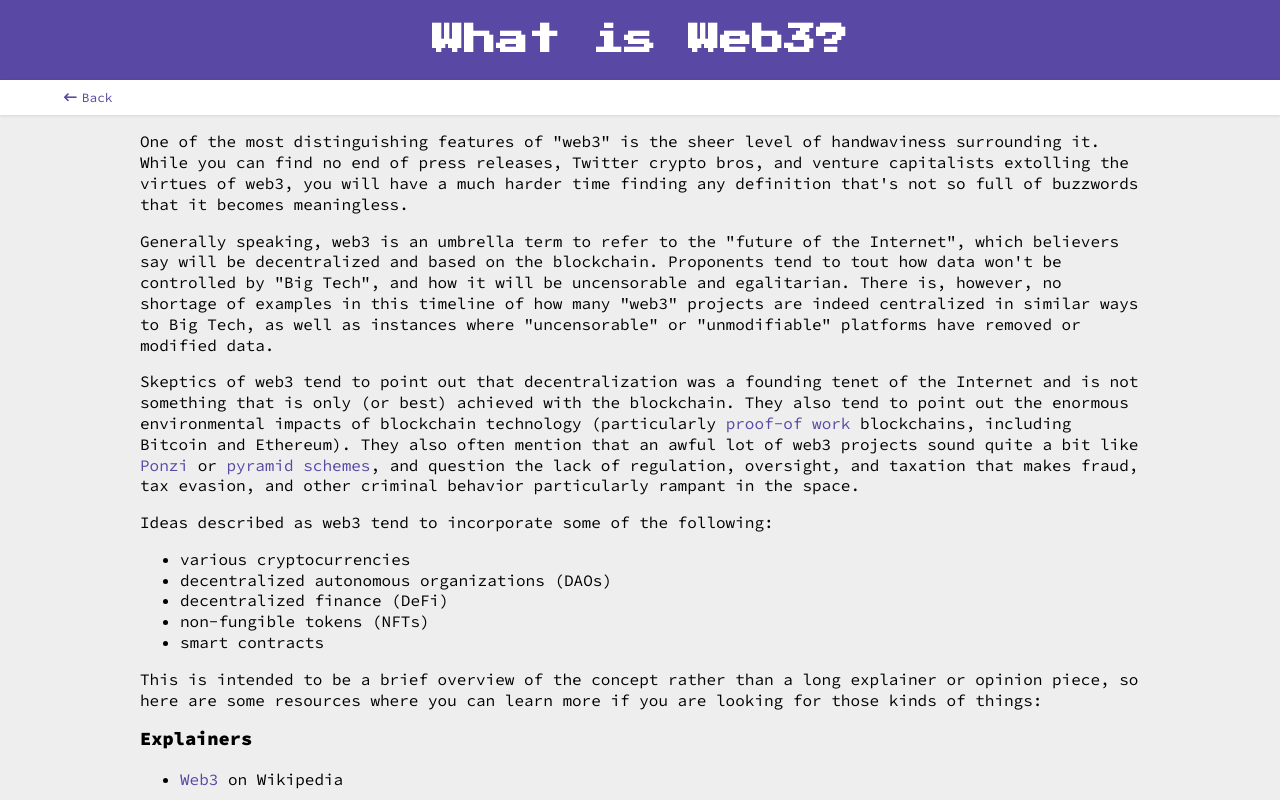
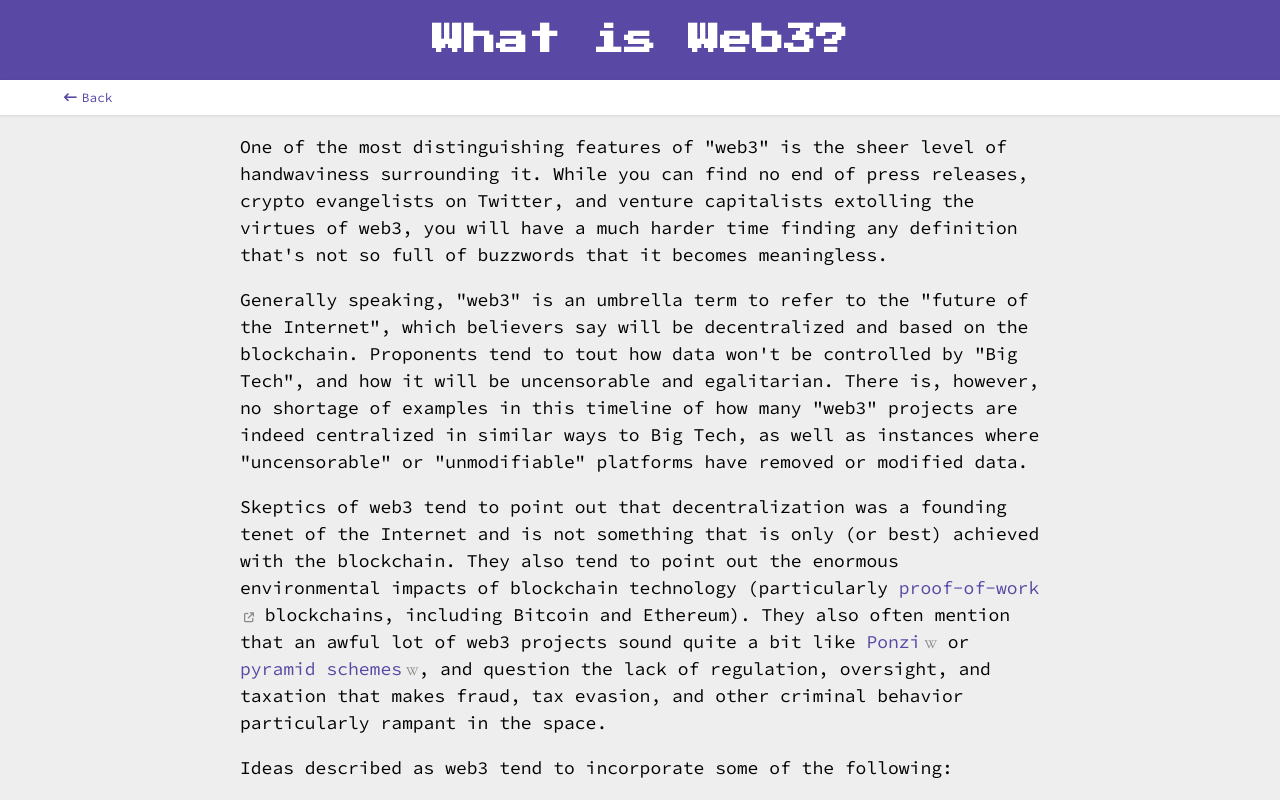
Before and after one commit to nakaohideo/web3-is-going-great, a Next.js app in the folder src/: page /what in a window 1280 px wide. Shown: the top 800 px of the page. Built offline with nearby package versions, Linux system fonts and the light colour scheme.

Commit message:
Mark external links and Wikipedia links with icons

```diff
--- a/src/pages/what.js
+++ b/src/pages/what.js
@@ -21,20 +21,20 @@ export default function WhatIsWeb3() {
       </header>
       <BackBar />
       <div className="content-wrapper">
-        <article className="generic-page">
+        <article className="generic-page what-page">
           <p>
             One of the most distinguishing features of "web3" is the sheer level
             of handwaviness surrounding it. While you can find no end of press
-            releases, Twitter crypto bros, and venture capitalists extolling the
-            virtues of web3, you will have a much harder time finding any
-            definition that's not so full of buzzwords that it becomes
-            meaningless.
+            releases, crypto evangelists on Twitter, and venture capitalists
+            extolling the virtues of web3, you will have a much harder time
+            finding any definition that's not so full of buzzwords that it
+            becomes meaningless.
           </p>
           <p>
-            Generally speaking, web3 is an umbrella term to refer to the "future
-            of the Internet", which believers say will be decentralized and
-            based on the blockchain. Proponents tend to tout how data won't be
-            controlled by "Big Tech", and how it will be uncensorable and
+            Generally speaking, "web3" is an umbrella term to refer to the
+            "future of the Internet", which believers say will be decentralized
+            and based on the blockchain. Proponents tend to tout how data won't
+            be controlled by "Big Tech", and how it will be uncensorable and
             egalitarian. There is, however, no shortage of examples in this
             timeline of how many "web3" projects are indeed centralized in
             similar ways to Big Tech, as well as instances where "uncensorable"
@@ -47,7 +47,7 @@ export default function WhatIsWeb3() {
             enormous environmental impacts of blockchain technology
             (particularly{" "}
             <ExternalLink href="https://www.coindesk.com/learn/2020/12/16/what-is-proof-of-work/">
-              <span>proof-of work</span>
+              <span>proof-of-work</span>
             </ExternalLink>{" "}
             blockchains, including Bitcoin and Ethereum). They also often
             mention that an awful lot of web3 projects sound quite a bit like{" "}
@@ -87,13 +87,9 @@ export default function WhatIsWeb3() {
             </li>
           </ul>
           <h3>Opinion</h3>
+          <div className="indent">
+            <h4>Web3</h4>
             <ul>
-            <li>
-              <ExternalLink href="https://blog.mollywhite.net/blockchain/">
-                My own longer-form writing
-              </ExternalLink>
-            </li>
-            <h4>Web3</h4>
               <li>
                 <ExternalLink href="https://www.stephendiehl.com/blog/web3-bullshit.html">
                   <span>"Web3 is bullshit"</span>
@@ -136,7 +132,9 @@ export default function WhatIsWeb3() {
                 </ExternalLink>
                 <span> by Evgeny Morozov</span>
               </li>
+            </ul>
             <h4>Crypto more broadly</h4>
+            <ul>
               <li>
                 <i>
                   <ExternalLink href="https://davidgerard.co.uk/blockchain/book/">
@@ -155,8 +153,8 @@ export default function WhatIsWeb3() {
                 </ExternalLink>
                 <span>
                   {" "}
-                of David S. H. Rosenthal's talk to Stanford EE Computer Systems
-                students
+                  of David S. H. Rosenthal's talk to Stanford EE Computer
+                  Systems students
                 </span>
               </li>
               <li>
@@ -172,8 +170,14 @@ export default function WhatIsWeb3() {
                 <span> by Cory Doctorow</span>
               </li>
             </ul>
+          </div>
           <h3>Other collections of resources</h3>
           <ul>
+            <li>
+              <ExternalLink href="https://blog.mollywhite.net/blockchain/">
+                My own longer-form writing
+              </ExternalLink>
+            </li>
             <li>
               <ExternalLink href="https://web3.lifeitself.us/guide">
                 Making Sense of Crypto and Web3 Guide
--- a/src/styles/main.sass
+++ b/src/styles/main.sass
@@ -382,10 +382,11 @@ img
 
 .generic-page
   width: 90%
-  max-width: 1000px
+  max-width: 800px
   margin: 0 auto
   padding-bottom: 20px
-  line-height: 130%
+  line-height: 150%
+  font-size: 18px
 
 .navigation-bar
   background-color: $filterbar-background
@@ -422,6 +423,34 @@ img
     h3
       margin: 0
 
+.generic-page, .timeline-body-text-wrapper
+  a[href^="https://"], a[href^="http://"], a[href^="https://en.wikipedia.org/"]
+    &::after
+      color: $timestamp-color
+      margin-left: 2px
+      display: inline-block
+      vertical-align: middle
+
+    &:hover::after
+      text-decoration: none
+
+  a[href^="https://"], a[href^="http://"]
+    &::after
+      content: "\f08e"
+      font: var(--fa-font-solid)
+      font-size: 10px
+      margin-left: 4px
+
+  a[href^="https://en.wikipedia.org/"]
+    &::after
+      content: "\f266"
+      font: var(--fa-font-brands)
+      font-size: 10px
+
+  a[href^="https://web3isgoinggreat.com/"]
+    &::after
+      display: none
+
 .sr-only
   position: absolute
   left: -10000px
@@ -447,6 +476,9 @@ img
 .help-text
   font-size: 90%
   font-style: italic
+
+.indent
+  margin-left: 20px
 
 .error-wrapper
   display: flex
@@ -589,6 +621,12 @@ table.expenses
       height: 20px
       padding-right: 5px
       border-right: 1px solid $timeline-line-color
+
+// What
+.what-page
+  h3, h4, ul
+    margin-top: 0.5em
+    margin-bottom: 0.5em
 
 /* ICON COLORS */
 .timeline-icon
```
Lines whose indentation alone changed are shown as unchanged.
